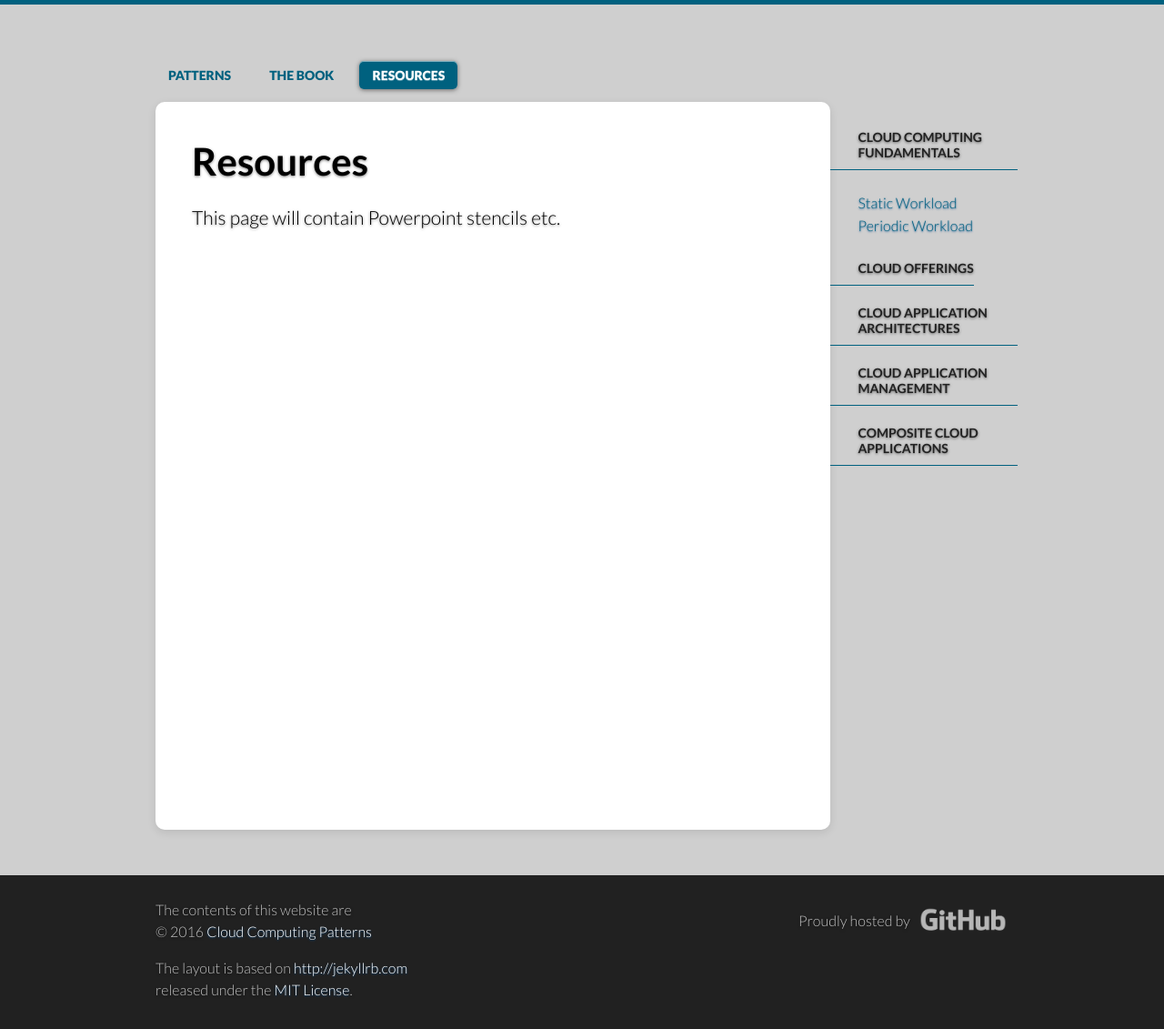
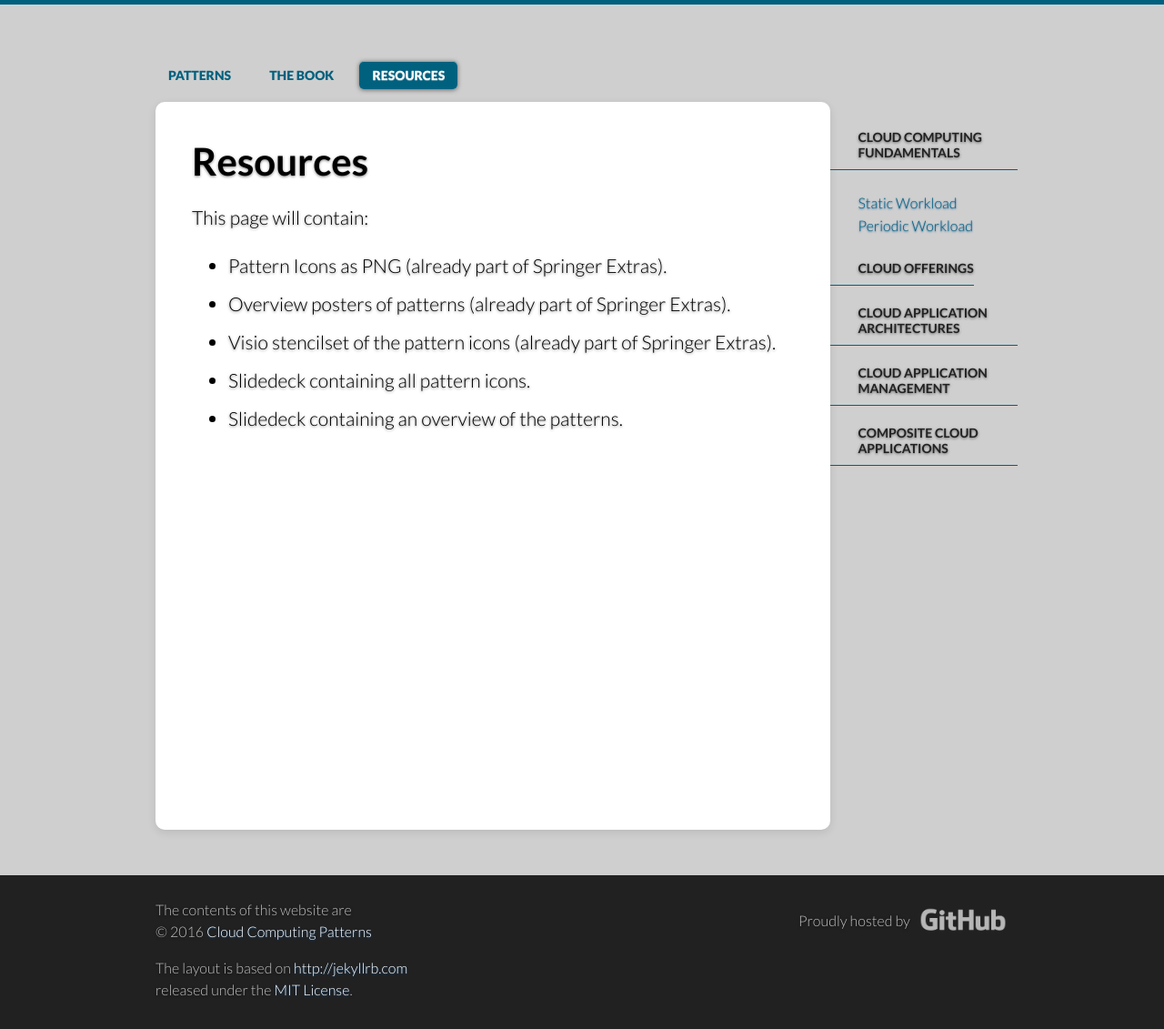
Before and after one commit to cloudcomputingpatterns/cloudcomputingpatterns.github.io, a Jekyll site: the page built from resources.md, in a window 1280 px wide. Shown: the whole page at 91% size. Built offline with Jekyll 4.4.1, drawn with Linux system fonts in a browser that asks for light colours.

Commit message:
Included a list of resources to be added.

```diff
--- a/resources.md
+++ b/resources.md
@@ -4,4 +4,10 @@ title: Resources
 permalink: /resources/
 ---
 
-This page will contain Powerpoint stencils etc.
+This page will contain:
+
+- Pattern Icons as PNG (already part of Springer Extras).
+- Overview posters of patterns (already part of Springer Extras).
+- Visio stencilset of the pattern icons (already part of Springer Extras).
+- Slidedeck containing all pattern icons.
+- Slidedeck containing an overview of the patterns.
```
